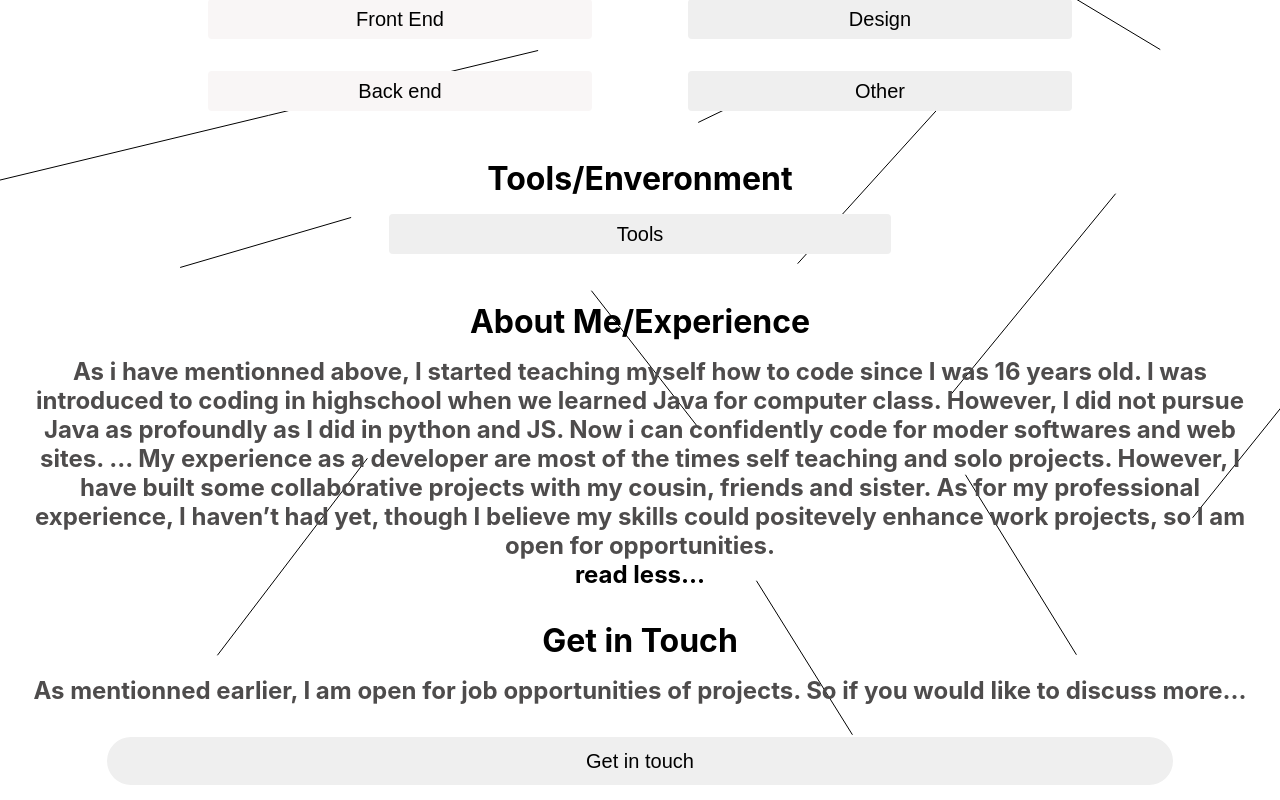
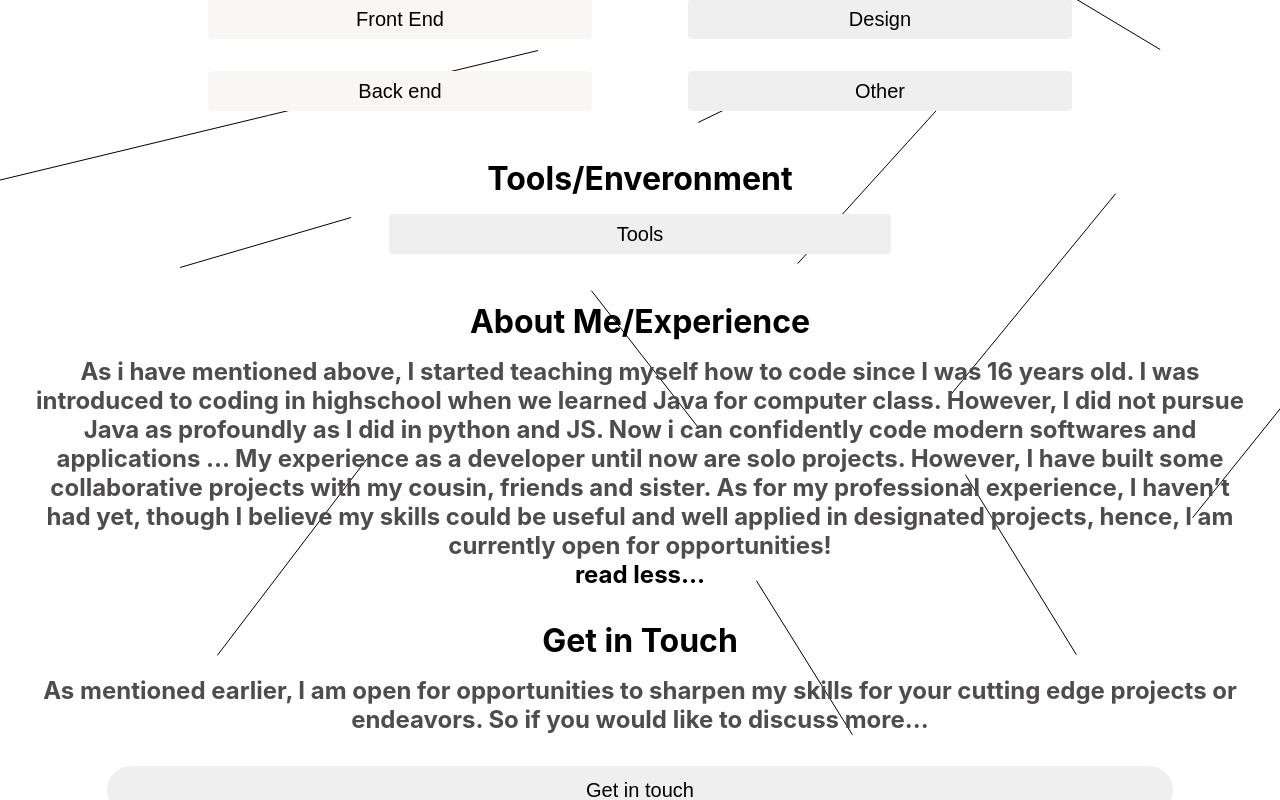
Before and after one commit to rRoberto-dDamnplock/portfolio-v1, a React (Create React App) app: page / in a window 1280 px wide. Both pictures are taken after a click on the element "read more...". Shown: the part 999-1799 px from the top of the page. Built offline with nearby package versions, Linux system fonts and the light colour scheme; the HTML template or start-up script is replaced by a standard one.

Commit message:
fixed spelling mistakes

```diff
--- a/src/Components/Layout/About me/AboutMe.js
+++ b/src/Components/Layout/About me/AboutMe.js
@@ -14,9 +14,9 @@ function AboutMe(props) {
                 </h2>) }
 
                 {pState && (  <h2 className={classes.about_me}>
-                  As i have mentionned above, I started teaching myself how to code since I was 16 years old. I was introduced to coding in highschool when we learned Java for computer class. However, I did not pursue Java as profoundly as I did in python and JS. Now i can confidently code for moder softwares and web sites. ...
-My experience as a developer are most of the times self teaching and solo projects. However, I have built some collaborative projects with my cousin, friends and sister.
-As for my professional experience, I haven’t had yet, though I believe my skills could positevely enhance work projects, so I am open for opportunities.<p onClick={pClickHandler}>read less...</p>
+                  As i have mentioned above, I started teaching myself how to code since I was 16 years old. I was introduced to coding in highschool when we learned Java for computer class. However, I did not pursue Java as profoundly as I did in python and JS. Now i can confidently code modern softwares and applications ...
+My experience as a developer until now are solo projects. However, I have built some collaborative projects with my cousin, friends and sister.
+As for my professional experience, I haven’t had yet, though I believe my skills could be useful and well applied in designated projects, hence, I am currently open for opportunities!<p onClick={pClickHandler}>read less...</p>
 
                 </h2>) }
 
--- a/src/Components/Layout/Contact/Contact.js
+++ b/src/Components/Layout/Contact/Contact.js
@@ -96,7 +96,7 @@ function Contact(props) {
       >
         <h1> Get in Touch</h1>
         <h2>
-          As mentionned earlier, I am open for job opportunities of projects. So
+          As mentioned earlier, I am open for opportunities to sharpen my skills for your cutting edge projects or endeavors. So
           if you would like to discuss more...
         </h2>
         <button className={classes.contactBtn} onClick={contactClickHandler}>
```
